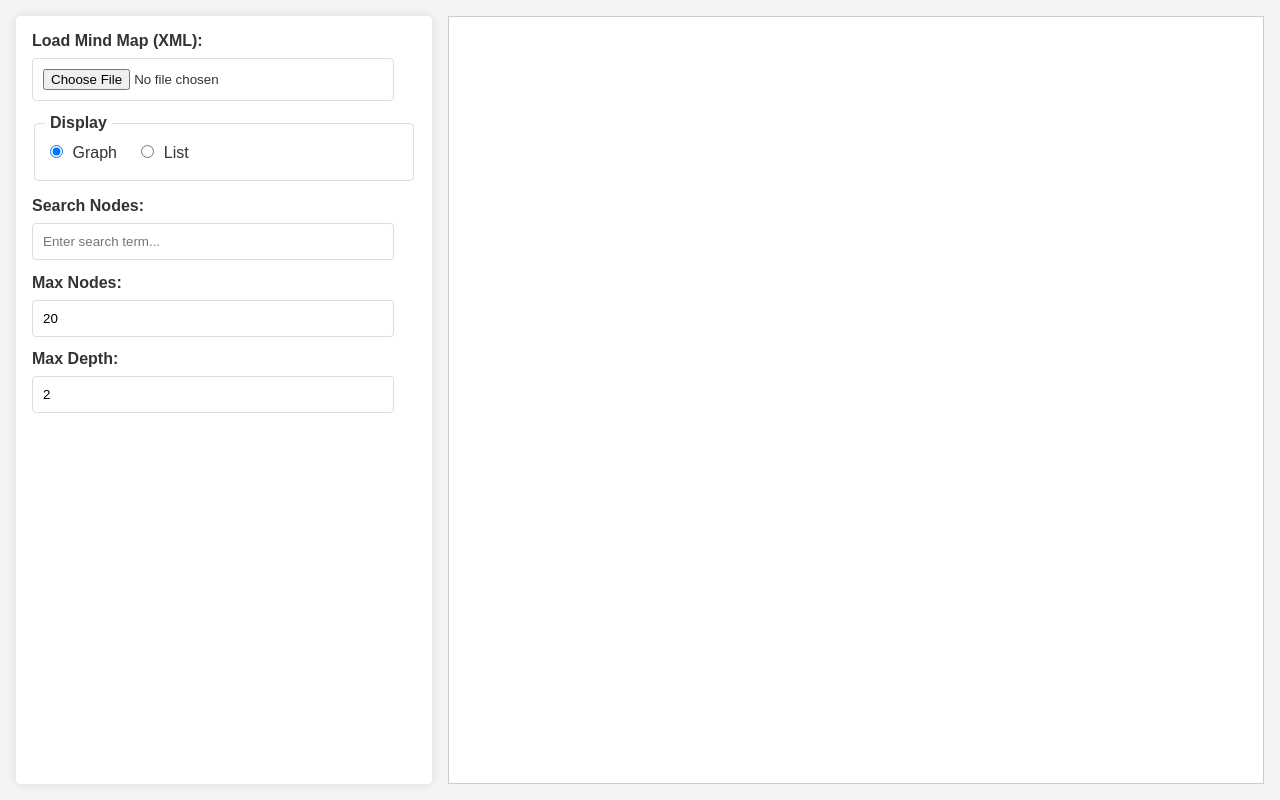
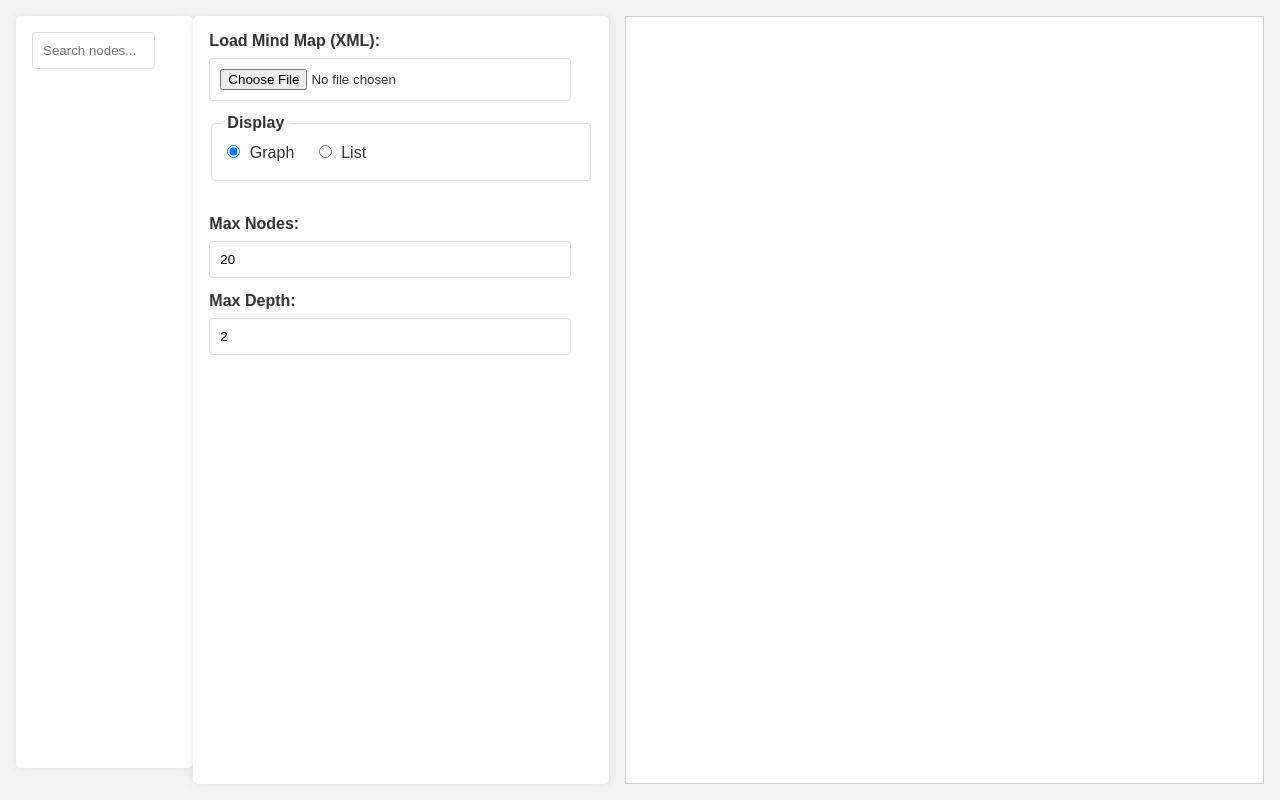
Before and after one commit to url00/FreeplaneWeb, a website with bundled scripts: page src/index.html in a window 1280 px wide. Built offline with nearby package versions, Linux system fonts and the light colour scheme.

Commit message:
Start of UI improvments.

```diff
--- a/src/index.html
+++ b/src/index.html
@@ -8,6 +8,9 @@
 </head>
 <body>
     <main>
+        <div class="search-container">
+            <input type="text" id="searchInput" placeholder="Search nodes...">
+        </div>
         <div class="controls">
             <label for="fileInput">Load Mind Map (XML):</label>
             <input type="file" id="fileInput" accept=".xml, .mm">
@@ -18,8 +21,6 @@
                 <input type="radio" id="displayList" name="displayMode" value="list">
                 <label for="displayList">List</label>
             </fieldset>
-            <label for="searchInput">Search Nodes:</label>
-            <input type="text" id="searchInput" placeholder="Enter search term...">
             <br>
             <label for="nodeLimitInput">Max Nodes:</label>
             <input type="number" id="nodeLimitInput" value="20" min="1">
--- a/src/style.css
+++ b/src/style.css
@@ -20,6 +20,23 @@ main {
     padding: 1em;
 }
 
+.search-container {
+    background-color: #fff;
+    padding: 1em;
+    border-radius: 5px;
+    box-shadow: 0 0 10px rgba(0,0,0,0.1);
+    margin-bottom: 1em;
+    box-sizing: border-box;
+}
+
+.search-container input[type="text"] {
+    width: calc(100% - 22px); /* Account for padding and border */
+    padding: 10px;
+    border: 1px solid #ddd;
+    border-radius: 4px;
+    box-sizing: border-box;
+}
+
 .controls {
     background-color: #fff;
     padding: 1em;
@@ -36,7 +53,6 @@ main {
 }
 
 .controls input[type="file"],
-.controls input[type="text"],
 .controls input[type="number"] {
     width: calc(100% - 22px); /* Account for padding and border */
     padding: 10px;
```
Also changed, not shown: 2 other files.
